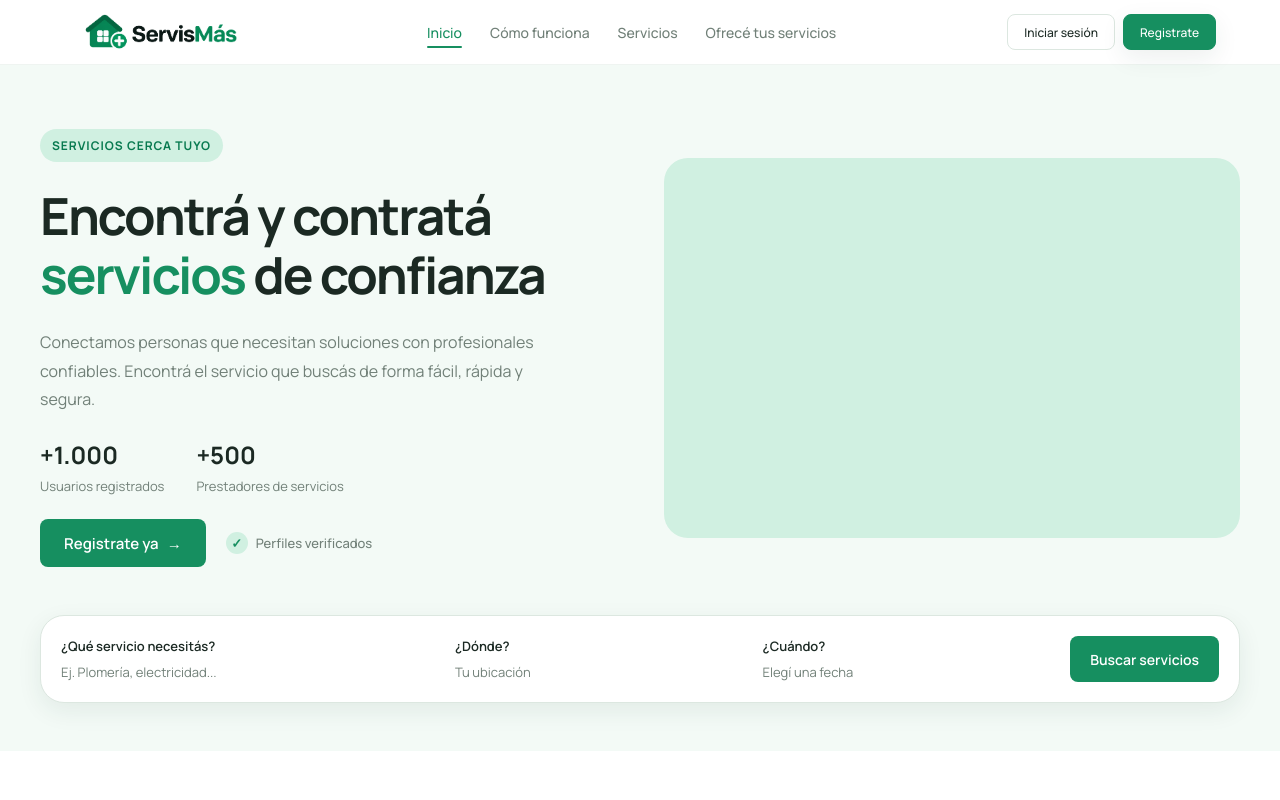
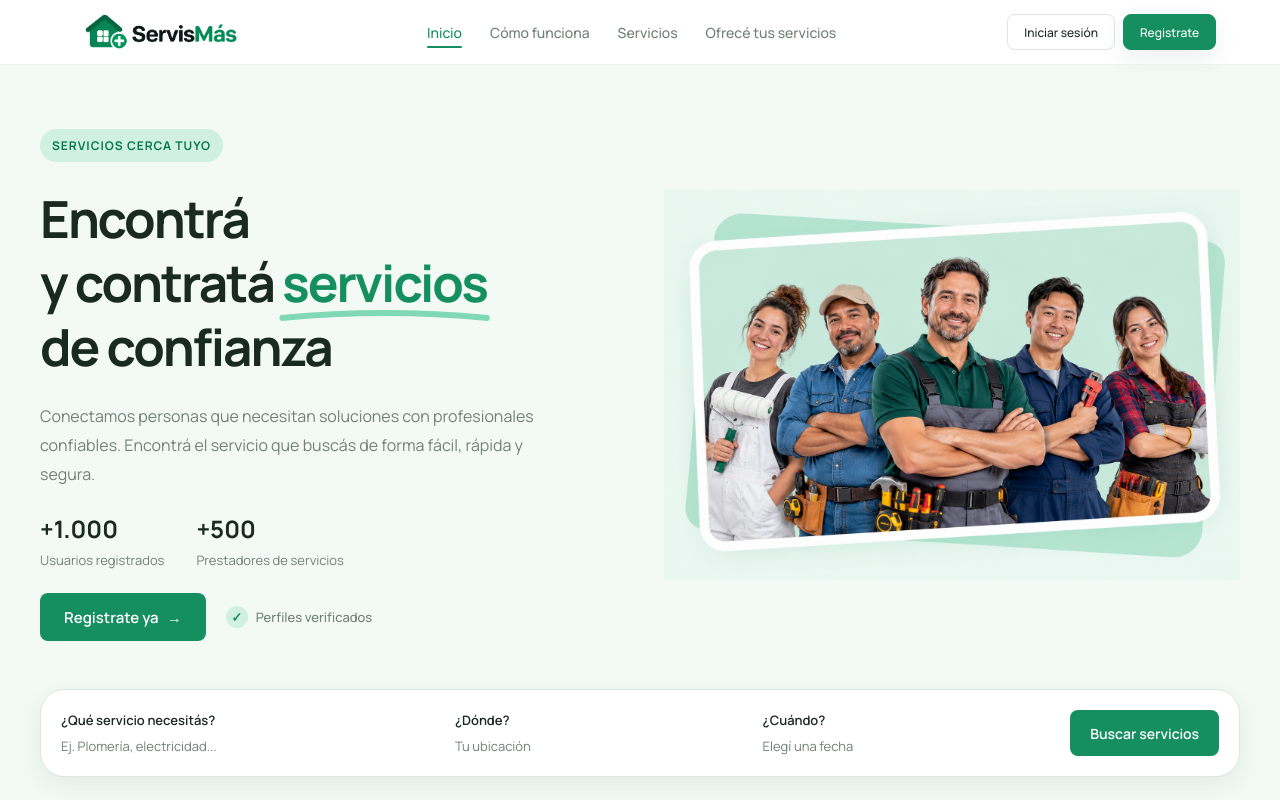
Before and after one commit to Martin-J-Larre/servismas, a React (Vite) app in the folder frontend/: page / in a window 1280 px wide. Shown: the top 800 px of the page. Built offline with nearby package versions, Linux system fonts and the light colour scheme.

Commit message:
feat: enhance hero image and title styling

```diff
--- a/frontend/src/landing/components/Hero/HeroContent/HeroContent.jsx
+++ b/frontend/src/landing/components/Hero/HeroContent/HeroContent.jsx
@@ -1,23 +1,38 @@
-
 import styles from "./HeroContent.module.css";
 
 function HeroContent() {
   return (
     <div className={styles.content}>
-      <span className={styles.eyebrow}>
-        SERVICIOS CERCA TUYO
-      </span>
+      <span className={styles.eyebrow}>SERVICIOS CERCA TUYO</span>
 
       <h1 className={styles.title}>
-        Encontrá y contratá
+        Encontrá <br />y contratá{" "}
+        <span className={styles.highlight}>
+          {" "}
+          servicios
+          <svg
+            className={styles.underline}
+            viewBox="0 0 300 18"
+            preserveAspectRatio="none"
+            aria-hidden="true"
+          >
+            <path
+              d="M 5 10 Q 150 0 295 10"
+              fill="none"
+              stroke="currentColor"
+              strokeWidth="6"
+              strokeLinecap="round"
+            />
+          </svg>
+        </span>
         <br />
-        <span className={styles.highlight}>servicios</span> de confianza
+        de confianza
       </h1>
 
       <p className={styles.description}>
         Conectamos personas que necesitan soluciones con profesionales
-        confiables. Encontrá el servicio que buscás de forma fácil,
-        rápida y segura.
+        confiables. Encontrá el servicio que buscás de forma fácil, rápida y
+        segura.
       </p>
 
       <div className={styles.stats}>
--- a/frontend/src/landing/components/Hero/HeroContent/HeroContent.module.css
+++ b/frontend/src/landing/components/Hero/HeroContent/HeroContent.module.css
@@ -1,4 +1,3 @@
-
 .content {
   display: flex;
   flex-direction: column;
@@ -23,12 +22,25 @@
   color: var(--color-text);
   font-size: clamp(36px, 4vw, 54px);
   font-weight: var(--font-weight-bold);
-  line-height: 1.15;
+  line-height: 1.25;
   letter-spacing: -0.04em;
 }
 
 .highlight {
+  position: relative;
+  display: inline-block;
   color: var(--color-primary);
+}
+
+.underline {
+  position: absolute;
+  left: -2%;
+  bottom: -12px;
+  width: 104%;
+  height: 18px;
+  color: #80d9b4;
+  overflow: visible;
+  pointer-events: none;
 }
 
 .description {
--- a/frontend/src/landing/components/Hero/HeroImage/HeroImage.jsx
+++ b/frontend/src/landing/components/Hero/HeroImage/HeroImage.jsx
@@ -1,9 +1,14 @@
 import styles from "./HeroImage.module.css";
+import heroImage from "../../../../assets/hero-img-framed.png";
 
 function HeroImage() {
   return (
     <div className={styles.imageContainer}>
-      {/* Todo:  imagen  Hero Aqui , Hacer, hacer una imagen png de una persona tipo prestador o un prestador y cliente */}
+      <img
+        src={heroImage}
+        alt="Equipo de prestadores de servicios de ServisMás"
+        className={styles.image}
+      />
     </div>
   );
 }
--- a/frontend/src/landing/components/Hero/HeroImage/HeroImage.module.css
+++ b/frontend/src/landing/components/Hero/HeroImage/HeroImage.module.css
@@ -1,6 +1,11 @@
 .imageContainer {
   width: 100%;
-  min-height: 380px;
-  border-radius: var(--radius-lg);
-  background-color: var(--color-primary-light);
+  min-width: 0;
 }
+
+.image {
+  display: block;
+  width: 100%;
+  height: auto;
+  object-fit: contain;
+}
--- a/frontend/src/landing/components/Navbar/Navbar.jsx
+++ b/frontend/src/landing/components/Navbar/Navbar.jsx
@@ -19,7 +19,7 @@ function Navbar() {
           </a>
 
           <a href="#como-funciona">Cómo funciona</a>
-          <a href="#categorias">Servicios</a>
+          <a href="#servicios">Servicios</a>
           <a href="#ofrece-servicios">Ofrecé tus servicios</a>
         </nav>
 
```
Also changed, not shown: frontend/src/assets/hero-img-framed.png (added).
